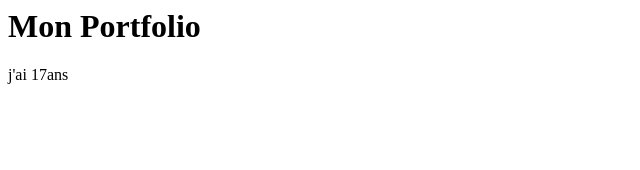
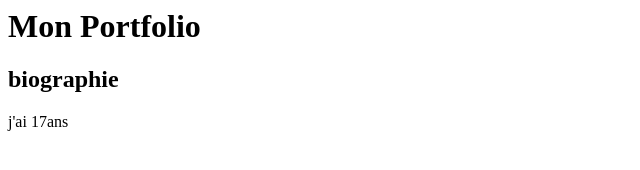
Before and after one commit to Kelyt07/mon-portfolio, a plain HTML site: page index.html in a window 1280 px wide. Shown: the whole page, without its empty margins (0-640 px from the left). Drawn offline with Linux system fonts and the light colour scheme.

```diff
--- a/index.html
+++ b/index.html
@@ -1,3 +1,3 @@
 <h1>Mon Portfolio</h1>
-
-j'ai 17ans
+    <h2>biographie</h2>
+    j'ai 17ans
```
Also changed, not shown: 1 other file.
